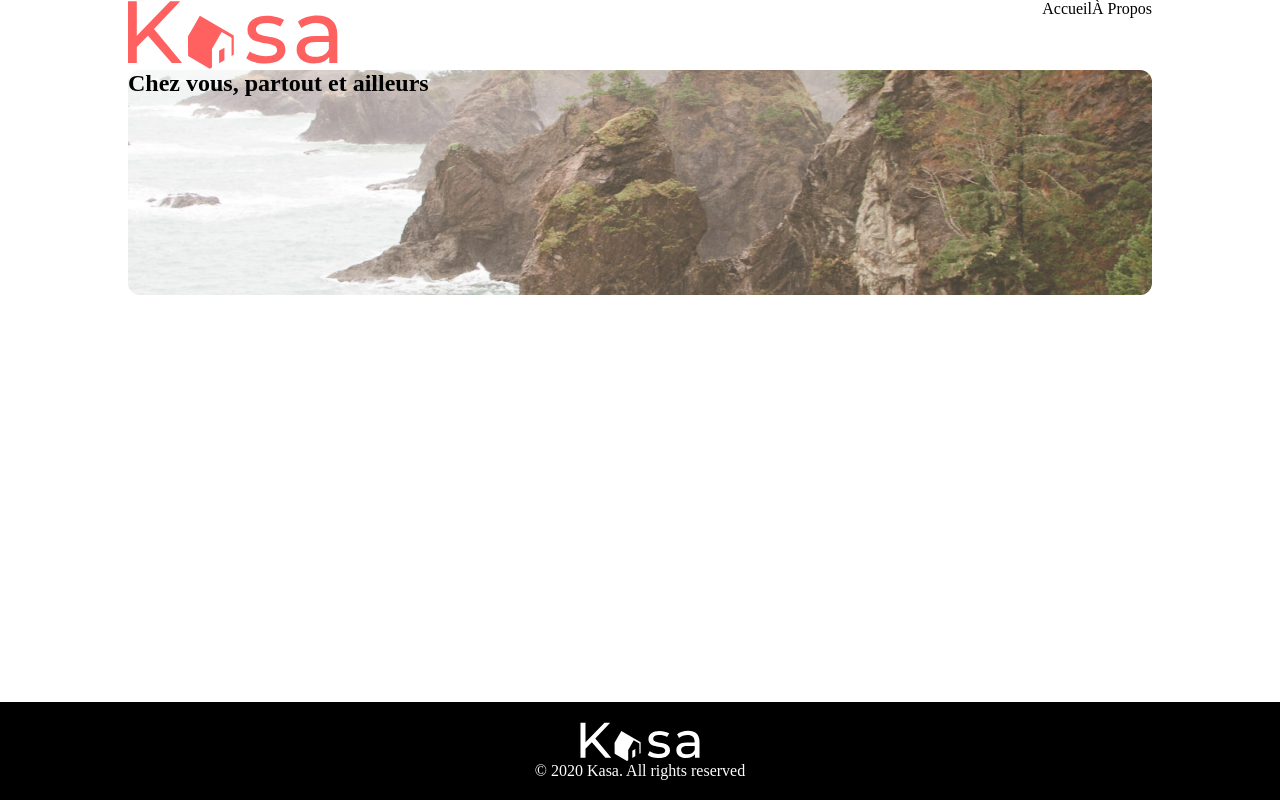
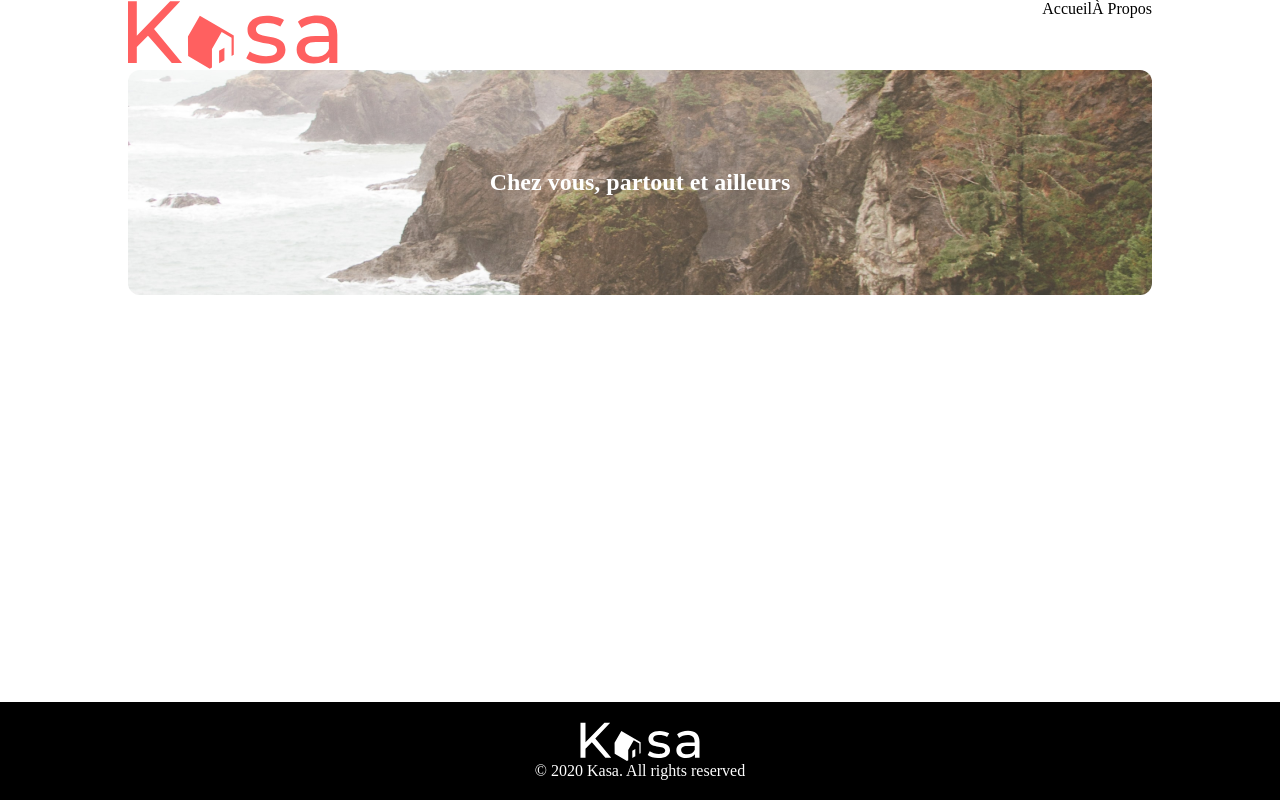
Before and after one commit to D-D-f/OPC_KASA, a React (Vite) app: page / in a window 1280 px wide. Built offline with nearby package versions, Linux system fonts and the light colour scheme.

Commit message:
add card, containercard

```diff
--- a/package.json
+++ b/package.json
@@ -11,7 +11,8 @@
   },
   "dependencies": {
     "react": "^18.2.0",
-    "react-dom": "^18.2.0"
+    "react-dom": "^18.2.0",
+    "swr": "^2.2.4"
   },
   "devDependencies": {
     "@types/react": "^18.2.37",
--- a/src/App.tsx
+++ b/src/App.tsx
@@ -3,8 +3,18 @@ import Header from "./Composant/Header/Header";
 import Footer from "./Composant/Footer/Footer";
 import Banner from "./Composant/Banner/Banner";
 import ImgBanner from "./assets/banner.png";
+import useSWR from "swr";
+
+const fetcher = (url: string) => fetch(url).then((r) => r.json());
 
 const App = () => {
+  const { data, error } = useSWR("./public/data.json", fetcher);
+  console.log(data);
+
+  if (error) {
+    throw new Error("Unable to recover data");
+  }
+
   return (
     <div className="page">
       <main className="App">
--- /dev/null
+++ b/src/Composant/Banner/Banner.scss
@@ -0,0 +1,10 @@
+.banner {
+  display: flex;
+  justify-content: center;
+  align-items: center;
+
+  h2 {
+    color: white;
+    font-weight: bold;
+  }
+}
--- a/src/Composant/Banner/Banner.tsx
+++ b/src/Composant/Banner/Banner.tsx
@@ -1,3 +1,5 @@
+import "./Banner.scss";
+
 interface BannerProps {
   path: string;
 }
@@ -13,7 +15,7 @@ const Banner = ({ path }: BannerProps) => {
   };
 
   return (
-    <div style={{ ...styleBanner }}>
+    <div style={{ ...styleBanner }} className="banner">
       <h2>Chez vous, partout et ailleurs</h2>
     </div>
   );
--- /dev/null
+++ b/src/Composant/ContainerCard/ContainerCard.scss
@@ -0,0 +1,4 @@
+.container_card {
+  background-color: #f6f6f6;
+  border-radius: 25px;
+}
```
Also changed, not shown: src/Composant/Card/Card.scss (added, +7 -0 lines), src/Composant/Card/Card.tsx (added, +15 -0 lines), src/Composant/ContainerCard/ContainerCard.tsx (added, +12 -0 lines), 1 other file (tests, documents, lock files or other folders).
